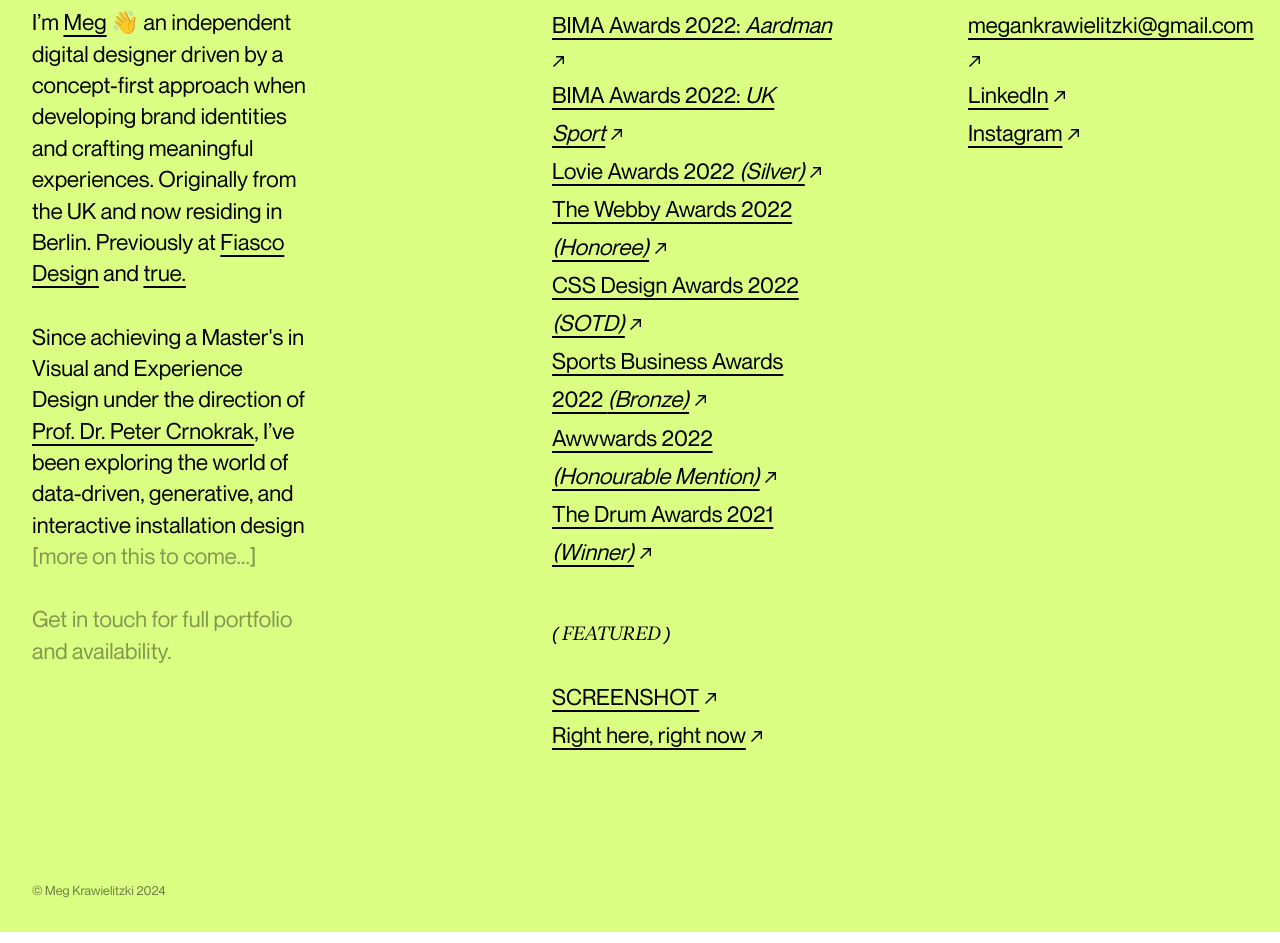
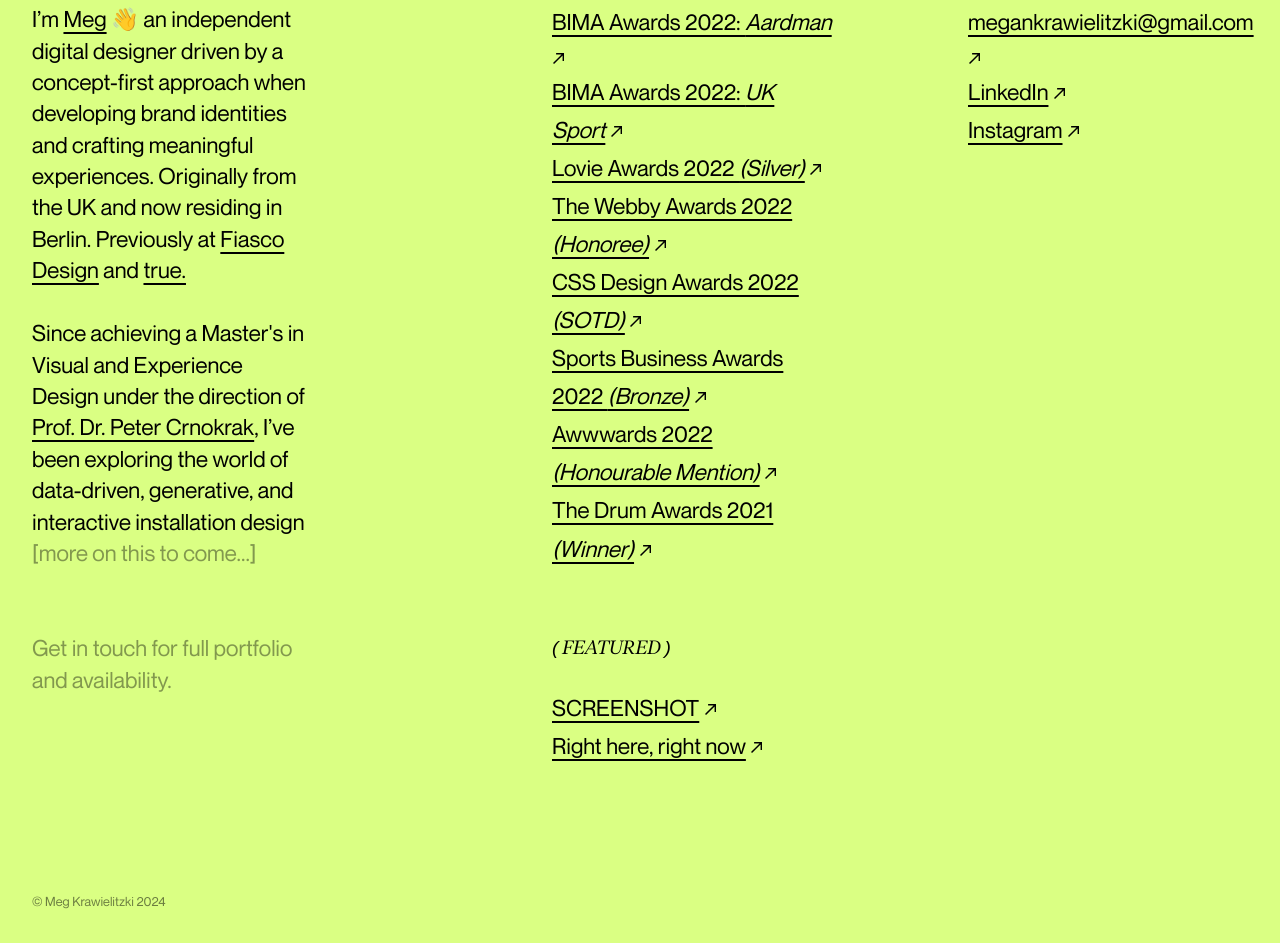
Before and after one commit to simone-gasparini-94/meg-zki, a plain HTML site: page index.html in a window 1280 px wide. Shown: the part 1321-2264 px from the top of the page. Drawn offline with Linux system fonts and the light colour scheme.

Commit message:
added margin above (FEATURED) so that the second column has the same height as the first one in desktop full screen

```diff
--- a/styles.css
+++ b/styles.css
@@ -175,7 +175,7 @@ a:visited {
     font-weight: 300;
     font-style: italic;
     font-size: 1.2rem;
-    margin-bottom: 1.8rem;
+    margin-bottom: 1.6rem;
     margin-top: 3.2rem;
 }
 
@@ -187,8 +187,16 @@ a:visited {
     margin-bottom: 2rem;
 }
 
+#column1 p:last-child {
+    margin-top: 4rem;
+}
+
 #column2 {
     grid-column: 6 / span 3;
+}
+
+#column2 .column-title:nth-of-type(2) {
+    margin-top: 4.3rem;;
 }
 
 #column3 {
```
Also changed, not shown: index.html (+1 -0 lines).
